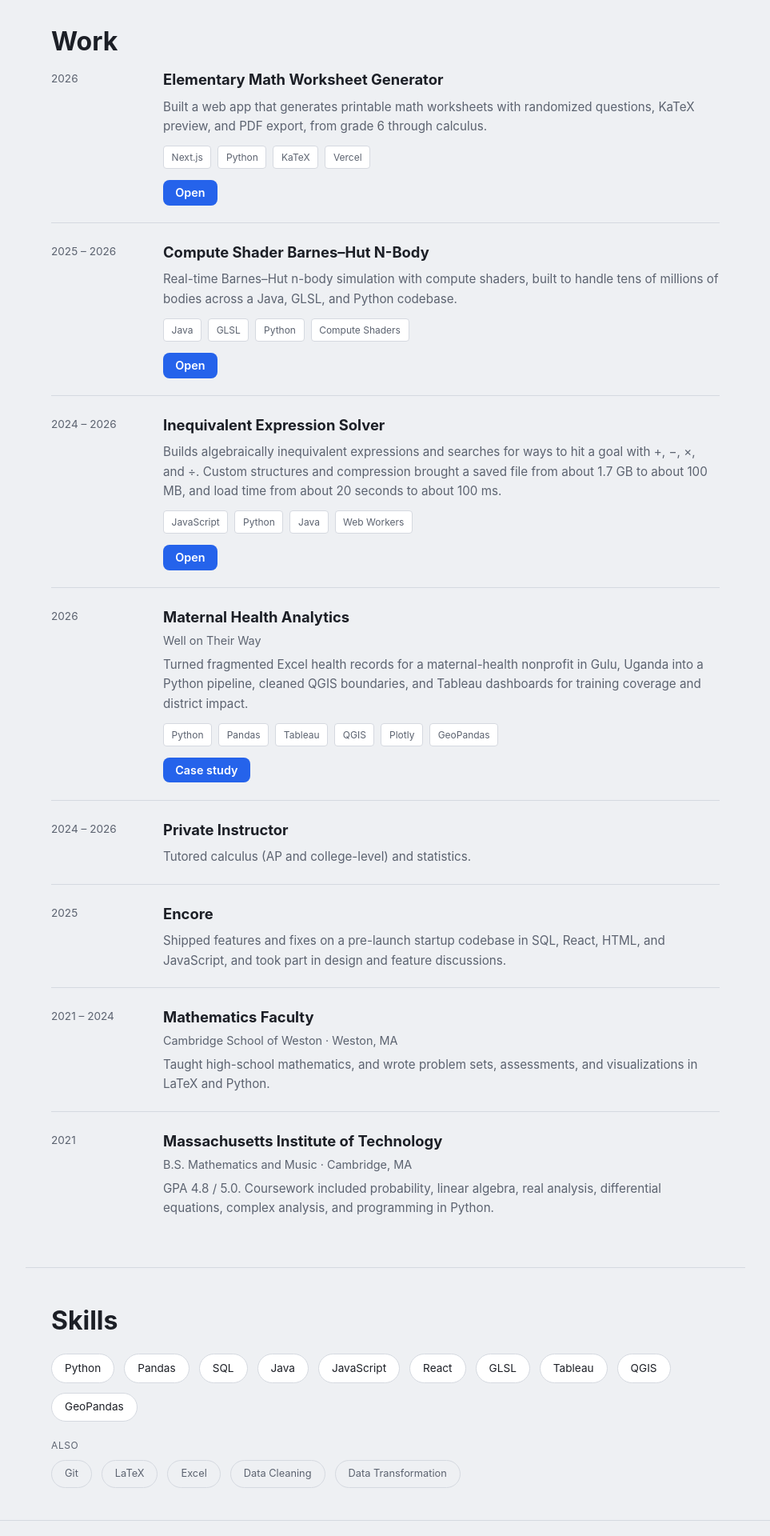
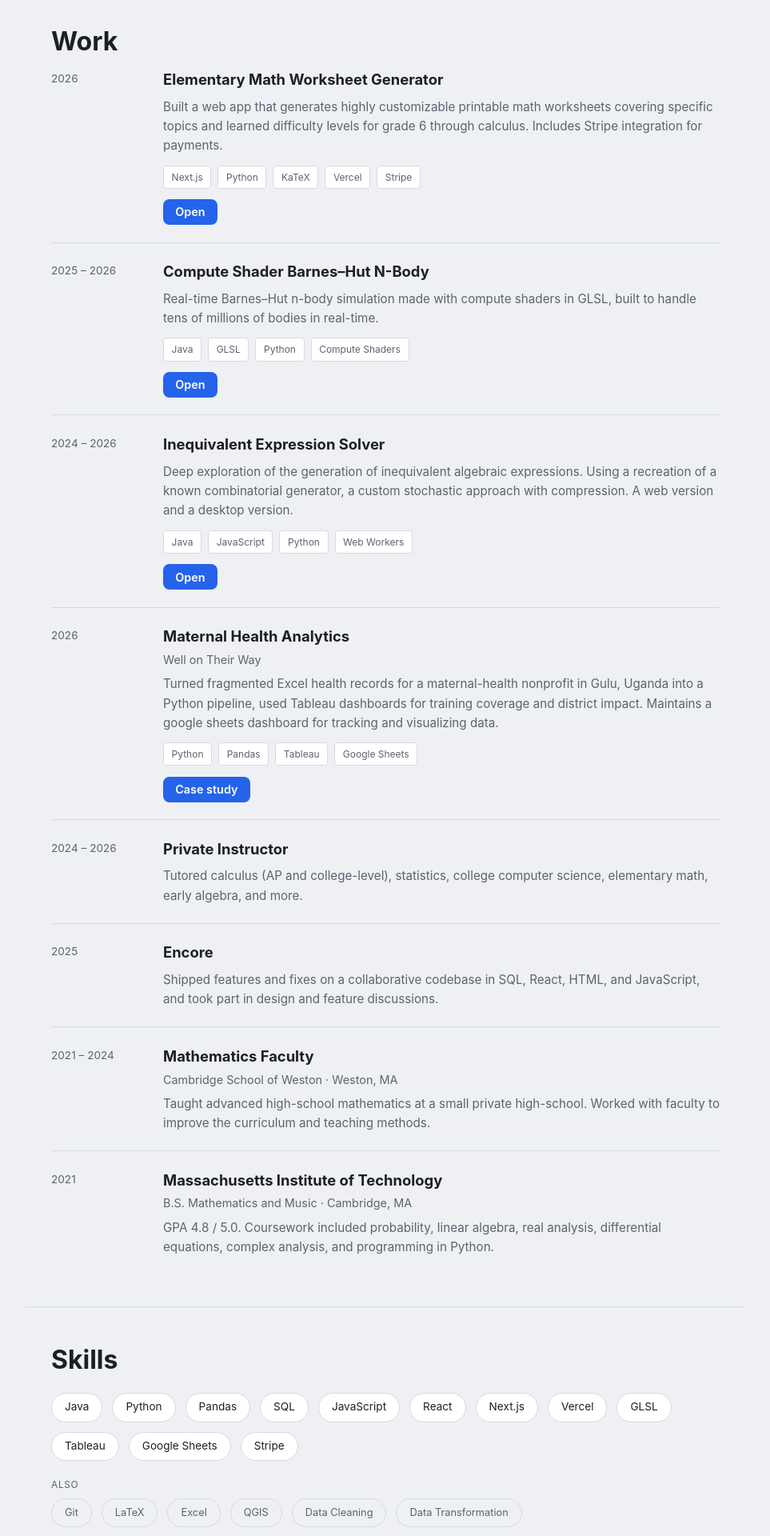
Before and after one commit to gkane1234/website, a Next.js app: page / in a window 1280 px wide. Shown: the part 440-2360 px from the top of the page at 80% size, without its empty margins (158-1121 px from the left). Built offline with nearby package versions, Linux system fonts and the light colour scheme.

Commit message:
Refresh portfolio project copy, skills, and objective. (#20)

```diff
--- a/app/data/projects.js
+++ b/app/data/projects.js
@@ -7,8 +7,8 @@ export const timeline = [
     year: '2026',
     title: 'Elementary Math Worksheet Generator',
     summary:
-      'Built a web app that generates printable math worksheets with randomized questions, KaTeX preview, and PDF export, from grade 6 through calculus.',
-    tech: ['Next.js', 'Python', 'KaTeX', 'Vercel'],
+      'Built a web app that generates highly customizable printable math worksheets covering specific topics and learned difficulty levels for grade 6 through calculus. Includes Stripe integration for payments.',
+    tech: ['Next.js', 'Python', 'KaTeX', 'Vercel', 'Stripe'],
     href: '/projects/elementary-math',
     linkLabel: 'Open',
     repo: 'https://github.com/gkane1234/elementary_math',
@@ -21,7 +21,7 @@ export const timeline = [
     year: '2025 – 2026',
     title: 'Compute Shader Barnes–Hut N-Body',
     summary:
-      'Real-time Barnes–Hut n-body simulation with compute shaders, built to handle tens of millions of bodies across a Java, GLSL, and Python codebase.',
+      'Real-time Barnes–Hut n-body simulation made with compute shaders in GLSL, built to handle tens of millions of bodies in real-time.',
     tech: ['Java', 'GLSL', 'Python', 'Compute Shaders'],
     // GravityChunk landing page from gkane1234/gravity `website/` (gravity-website).
     href: '/projects/gravity',
@@ -36,8 +36,8 @@ export const timeline = [
     year: '2024 – 2026',
     title: 'Inequivalent Expression Solver',
     summary:
-      'Builds algebraically inequivalent expressions and searches for ways to hit a goal with +, −, ×, and ÷. Custom structures and compression brought a saved file from about 1.7 GB to about 100 MB, and load time from about 20 seconds to about 100 ms.',
-    tech: ['JavaScript', 'Python', 'Java', 'Web Workers'],
+      'Deep exploration of the generation of inequivalent algebraic expressions. Using a recreation of a known combinatorial generator, a custom stochastic approach with compression. A web version and a desktop version.',
+    tech: ['Java', 'JavaScript', 'Python', 'Web Workers'],
     href: '/projects/inequivalent',
     linkLabel: 'Open',
     repo: 'https://github.com/gkane1234/Inequivalent',
@@ -51,8 +51,8 @@ export const timeline = [
     title: 'Maternal Health Analytics',
     context: 'Well on Their Way',
     summary:
-      'Turned fragmented Excel health records for a maternal-health nonprofit in Gulu, Uganda into a Python pipeline, cleaned QGIS boundaries, and Tableau dashboards for training coverage and district impact.',
-    tech: ['Python', 'Pandas', 'Tableau', 'QGIS', 'Plotly', 'GeoPandas'],
+      'Turned fragmented Excel health records for a maternal-health nonprofit in Gulu, Uganda into a Python pipeline, used Tableau dashboards for training coverage and district impact. Maintains a google sheets dashboard for tracking and visualizing data.',
+    tech: ['Python', 'Pandas', 'Tableau', 'Google Sheets'],
     href: '/projects/wotw',
     linkLabel: 'Case study',
     kind: 'experience',
@@ -64,7 +64,7 @@ export const timeline = [
     id: 'private-instructor',
     year: '2024 – 2026',
     title: 'Private Instructor',
-    summary: 'Tutored calculus (AP and college-level) and statistics.',
+    summary: 'Tutored calculus (AP and college-level), statistics, college computer science, elementary math, early algebra, and more.',
     kind: 'experience',
     coding: 1,
     teaching: 2,
@@ -74,7 +74,7 @@ export const timeline = [
     year: '2025',
     title: 'Encore',
     summary:
-      'Shipped features and fixes on a pre-launch startup codebase in SQL, React, HTML, and JavaScript, and took part in design and feature discussions.',
+      'Shipped features and fixes on a collaborative codebase in SQL, React, HTML, and JavaScript, and took part in design and feature discussions.',
     kind: 'experience',
     coding: 2,
     teaching: 0,
@@ -85,7 +85,7 @@ export const timeline = [
     title: 'Mathematics Faculty',
     context: 'Cambridge School of Weston · Weston, MA',
     summary:
-      'Taught high-school mathematics, and wrote problem sets, assessments, and visualizations in LaTeX and Python.',
+      'Taught advanced high-school mathematics at a small private high-school. Worked with faculty to improve the curriculum and teaching methods.',
     kind: 'experience',
     coding: 1,
     teaching: 2,
@@ -110,22 +110,25 @@ export const timeline = [
 ]
 
 export const primarySkills = [
+  'Java',
   'Python',
   'Pandas',
   'SQL',
-  'Java',
   'JavaScript',
   'React',
+  'Next.js',
+  'Vercel',
   'GLSL',
   'Tableau',
-  'QGIS',
-  'GeoPandas',
+  'Google Sheets',
+  'Stripe',
 ]
 
 export const otherSkills = [
   'Git',
   'LaTeX',
   'Excel',
+  'QGIS',
   'Data Cleaning',
   'Data Transformation',
 ]
@@ -138,5 +141,5 @@ export const contact = {
   linkedinLabel: 'linkedin.com/in/gabriel-kane',
   location: 'Los Angeles, CA',
   objective:
-    'Shifting from teaching into data science and analyst work, using quantitative skills, a knack for distilling data and knowledge into key insights, and a joy for tough challenges.',
+    'Software development, teaching, and data analytics. Using quantitative skills, a knack for distilling data and knowledge into key insights, and a joy for tough challenges.',
 }
--- a/app/layout.js
+++ b/app/layout.js
@@ -5,7 +5,7 @@ import SiteFooter from './components/SiteFooter'
 export const metadata = {
   title: 'Gabriel Kane — Portfolio',
   description:
-    'Gabriel Kane, shifting from teaching into data science and analysis. Chronological work, skills, and contact.',
+    'Gabriel Kane, teaching, coding, and data analytics. Chronological work, skills, and contact.',
 }
 
 export default function RootLayout({ children }) {
```
